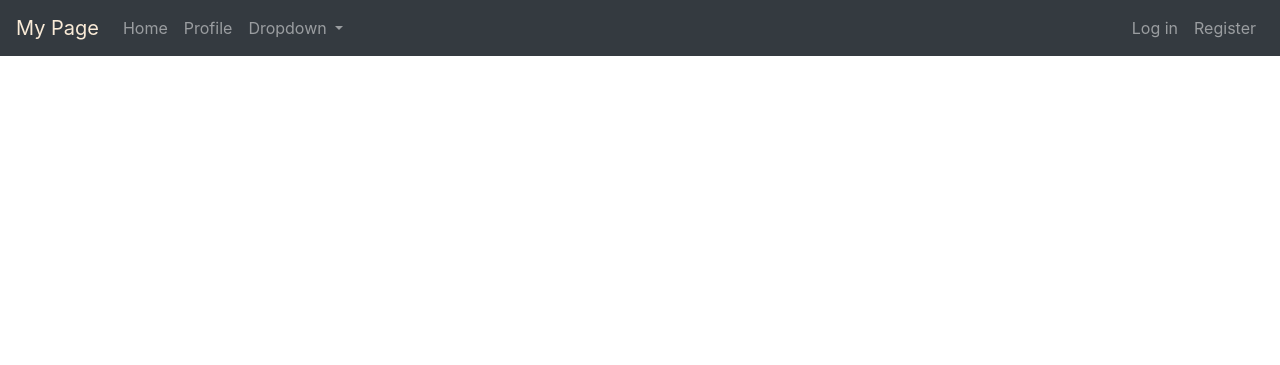
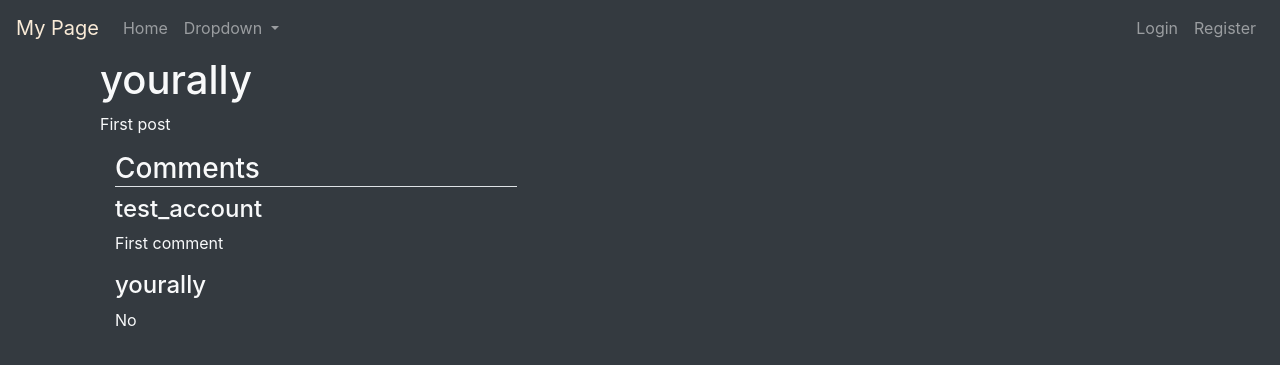
Before and after one commit to YourAlly/My-Page, a Django app: page / in a window 1280 px wide. Shown: the top 365 px of the page. Run offline with Django 3.2, Linux system fonts and the light colour scheme; data comes from the database, SQL or seed files in the repository; both versions use the stored data as it was after the commit; some libraries are stand-ins or nearby versions.

Commit message:
Latest Stable 02/07/2020

```diff
--- a/MyPage/templates/MyPage/base.html
+++ b/MyPage/templates/MyPage/base.html
@@ -14,7 +14,7 @@
 
 		<title>{% if page_title %} My Page - {{ page_title }} {% else %} My Page {% endif %}</title>
 	</head>
-	<body>
+	<body class="text-light bg-dark">
         <!-- Bootstrap lol -->
 		<nav class="navbar navbar-expand-lg navbar-dark bg-dark">
         <a class="navbar-brand" style="color: antiquewhite;">My Page</a>
@@ -24,11 +24,13 @@
 
         <div class="collapse navbar-collapse" id="navbarSupportedContent">
             <ul class="navbar-nav mr-auto">
+            {% if user.is_authenticated %}
+            <li class="nav-item">
+                <a class="nav-link" href="{% url 'my-profile' %}">Profile</a>
+            </li>
+            {% endif %}
             <li class="nav-item">
                 <a class="nav-link" href="{% url 'my-index' %}">Home</a>
-            </li>
-            <li class="nav-item">
-                <a class="nav-link" href="#">Profile</a>
             </li>
             <li class="nav-item dropdown">
                 <a class="nav-link dropdown-toggle" href="#" id="navbarDropdown" role="button" data-toggle="dropdown" aria-haspopup="true" aria-expanded="false">
@@ -43,15 +45,32 @@
             </li>
             </ul>
             <ul class="navbar-nav">
-            <li class="nav-item">
-                <a class="nav-link" href="#">Log in</a>
-            </li>
-            <li class="nav-item">
-                <a class="nav-link" href="#">Register</a>
-            </li>
+                {% if user.is_authenticated %}
+                    <li class="nav-item">
+                        <a class="nav-link" href="{% url 'my-logout' %}">Logout</a>
+                    </li>
+                {% else %}
+                    <li class="nav-item">
+                        <a class="nav-link" href="{% url 'my-login' %}">Login</a>
+                    </li>
+                    <li class="nav-item">
+                        <a class="nav-link" href="{% url 'my-register' %}">Register</a>
+                    </li>
+                {% endif %}
             </ul>
         </div>
         </nav>
+        {% if messages %}
+            {% for message in messages %}
+                <div class="alert alert-{{ message.tags }}" role="alert">
+                    {{ message }}
+                </div>
+            {% endfor %}
+        {% endif %}
+        <div class="container">
+            {% block content %}
+            {% endblock %}
+        </div>
 		<script
 			src="https://code.jquery.com/jquery-3.2.1.slim.min.js"
 			integrity="sha384-KJ3o2DKtIkvYIK3UENzmM7KCkRr/rE9/Qpg6aAZGJwFDMVNA/GpGFF93hXpG5KkN"
--- a/MyPage/templates/MyPage/index.html
+++ b/MyPage/templates/MyPage/index.html
@@ -1,4 +1,22 @@
 {% extends "MyPage/base.html" %}
 {% block content %}
-Index
+
+    <div class="container">
+
+        {% for post in posts %}
+
+            <h1 title="{{ post.time_posted }}">{{ post.author }}</h1>
+            <p>{{ post.content }}</p>
+
+                <div class="container" style="width: 40%; margin-right: 60%">
+                    <h3 class='border-bottom'>Comments</h3>
+                    {% for comment in post.post_comments.all %}
+                        <h4>{{ comment.commenter }}</h4>
+                        <p>{{ comment.content }}</p>
+                    {% endfor %}
+                </div>
+
+        {% endfor %}
+    </div>
+
 {% endblock %}
--- /dev/null
+++ b/MyPage/templates/MyPage/logout.html
@@ -0,0 +1,5 @@
+{% extends "MyPage/base.html" %}
+{% block content %}
+    <h2 class='border-bottom' style="width: 50%; margin-right:50%; margin-top:5%;">You logged out</h2>
+    <p>See you again soon!</p>
+{% endblock %}
--- /dev/null
+++ b/MyPage/templates/MyPage/profile.html
@@ -0,0 +1,5 @@
+{% extends 'MyPage/base.html' %}
+
+{% block content %}
+{{user.username}}
+{% endblock %}
--- a/MyPage/urls.py
+++ b/MyPage/urls.py
@@ -1,6 +1,11 @@
 from django.urls import path
-from . import views
+from . import views as my_views
+from django.contrib.auth import views as auth_views
 
 urlpatterns = [
-    path('', views.index, name='my-index')
+    path('', my_views.index, name='my-index'),
+    path('register/', my_views.register, name='my-register'),
+    path('profile/', my_views.profile, name='my-profile'),
+    path('login/', auth_views.LoginView.as_view(template_name="MyPage/login.html"), name='my-login'),
+    path('logout/', auth_views.LogoutView.as_view(template_name="MyPage/logout.html"), name='my-logout')
 ]
--- a/MyPage/views.py
+++ b/MyPage/views.py
@@ -1,10 +1,42 @@
-from django.shortcuts import render
+from django.shortcuts import render, redirect
+from MyPage.forms import RegistrationForm
+from django.contrib import messages
 
+from django.contrib.auth.models import User
+from .models import Post, Comment, Message
 
 # Create your views here.
 
 def index(request):
     context = {
-        'page_title': "Home"
+        'page_title': "Home",
+        'posts': Post.objects.all()
     }
     return render(request, 'MyPage/index.html', context)
+
+
+def register(request):
+    if request.method == 'POST':
+        form = RegistrationForm(request.POST)
+
+        if form.is_valid():
+            form.save()
+            messages.success(request, "Registration Success!")
+            return redirect('my-login')
+
+    else:
+        form = RegistrationForm()
+
+    context = {
+        'page_title': "Register",
+        'form': form
+    }
+    return render(request, 'MyPage/register.html', context)
+
+
+def profile(request):
+
+    context = {
+        'page_title': "My Profile",
+    }
+    return render(request, 'MyPage/profile.html', context)
--- a/MyProject/settings.py
+++ b/MyProject/settings.py
@@ -32,6 +32,7 @@ ALLOWED_HOSTS = []
 
 INSTALLED_APPS = [
     'MyPage.apps.MypageConfig',
+    'crispy_forms',
     'django.contrib.admin',
     'django.contrib.auth',
     'django.contrib.contenttypes',
@@ -119,3 +120,7 @@ USE_TZ = True
 # https://docs.djangoproject.com/en/3.0/howto/static-files/
 
 STATIC_URL = '/static/'
+
+CRISPY_TEMPLATE_PACK = 'bootstrap4'
+
+LOGIN_REDIRECT_URL = 'my-index'
--- /dev/null
+++ b/requirements.txt
@@ -0,0 +1,2 @@
+Django
+django-crispy-forms
```
Also changed, not shown: MyPage/forms.py (added, +10 -0 lines), MyPage/templates/MyPage/login.html (added, +15 -0 lines), MyPage/templates/MyPage/register.html (added, +15 -0 lines), db.sqlite3.
